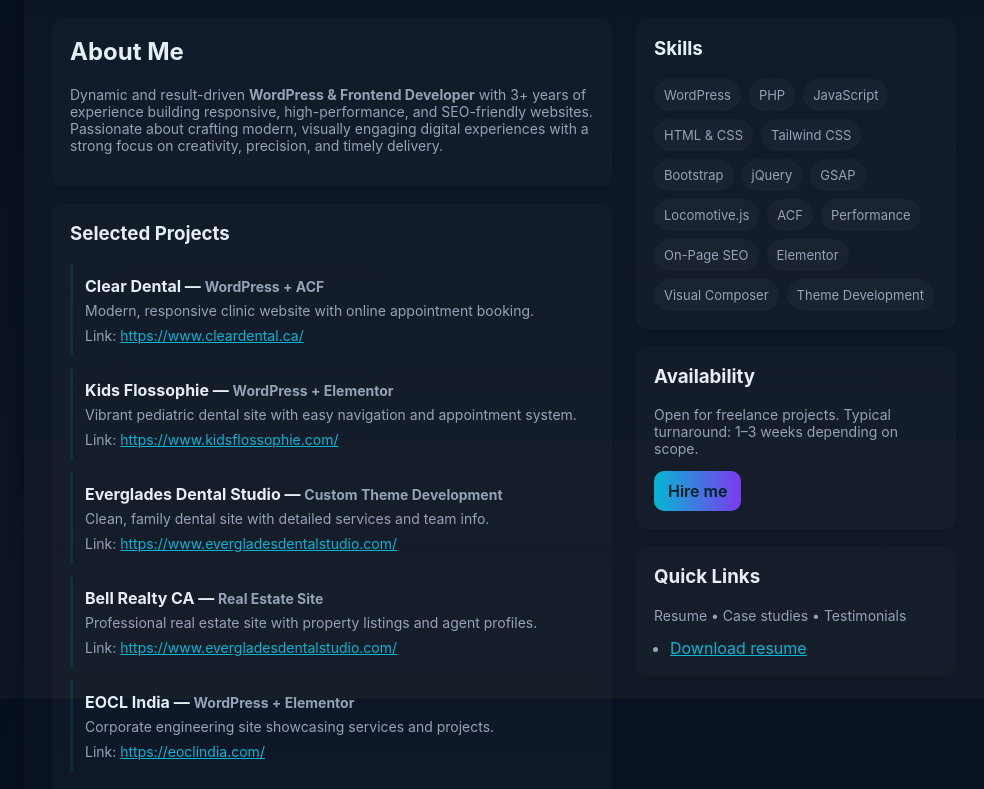
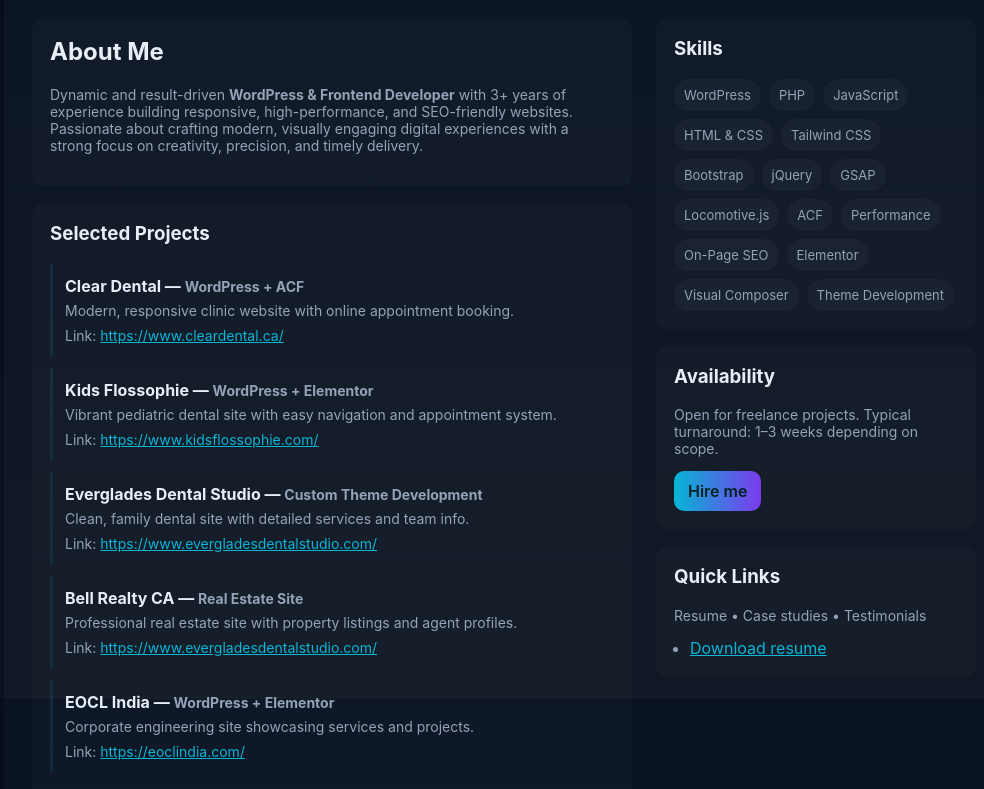
Before and after one commit to thekailash/kailash-portfolio, a plain HTML site: page index.html in a window 1280 px wide. Shown: the part 141-930 px from the top of the page, without its empty margins (136-1120 px from the left). Drawn offline with Linux system fonts and the light colour scheme.

Commit message:
Update index.html

```diff
--- a/index.html
+++ b/index.html
@@ -30,7 +30,8 @@
         -webkit-font-smoothing: antialiased;
       }
       .container {
-        max-width: 960px;
+        max-width: 1000px;
+        width: 94%;
         margin: 40px auto;
         padding: 28px;
         background: linear-gradient(
```
